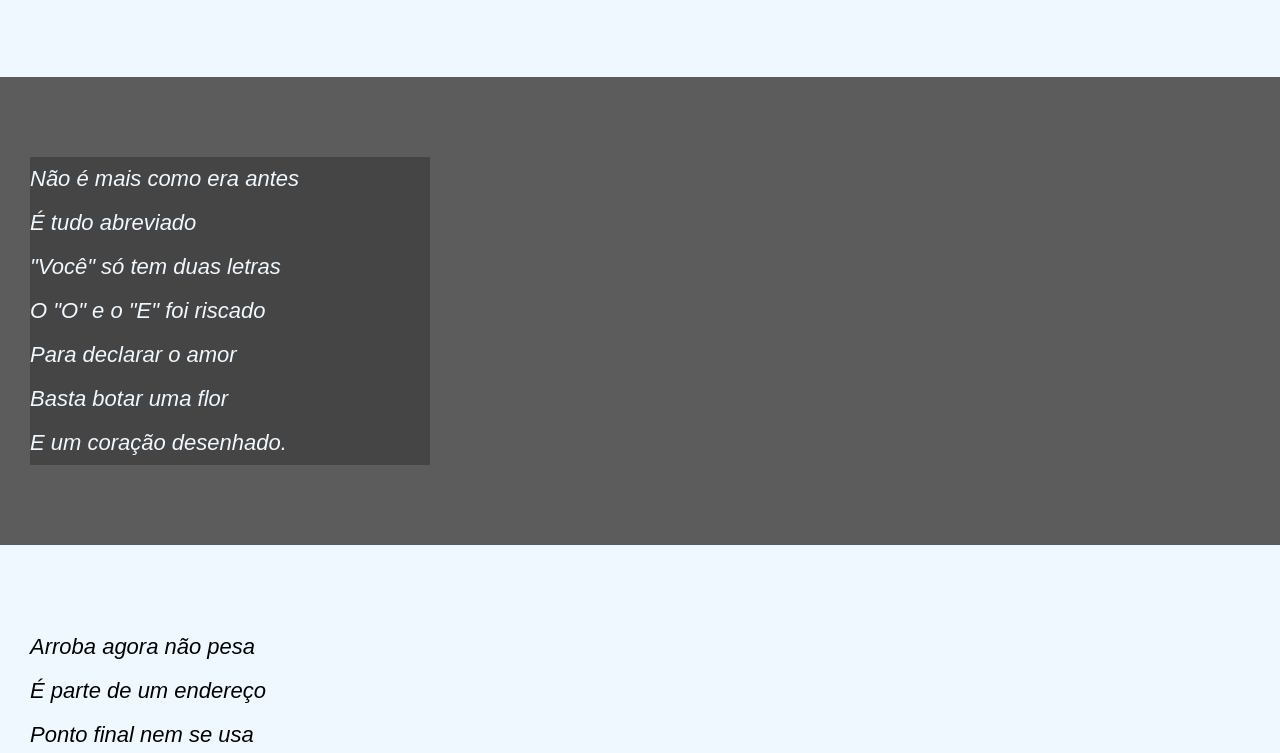
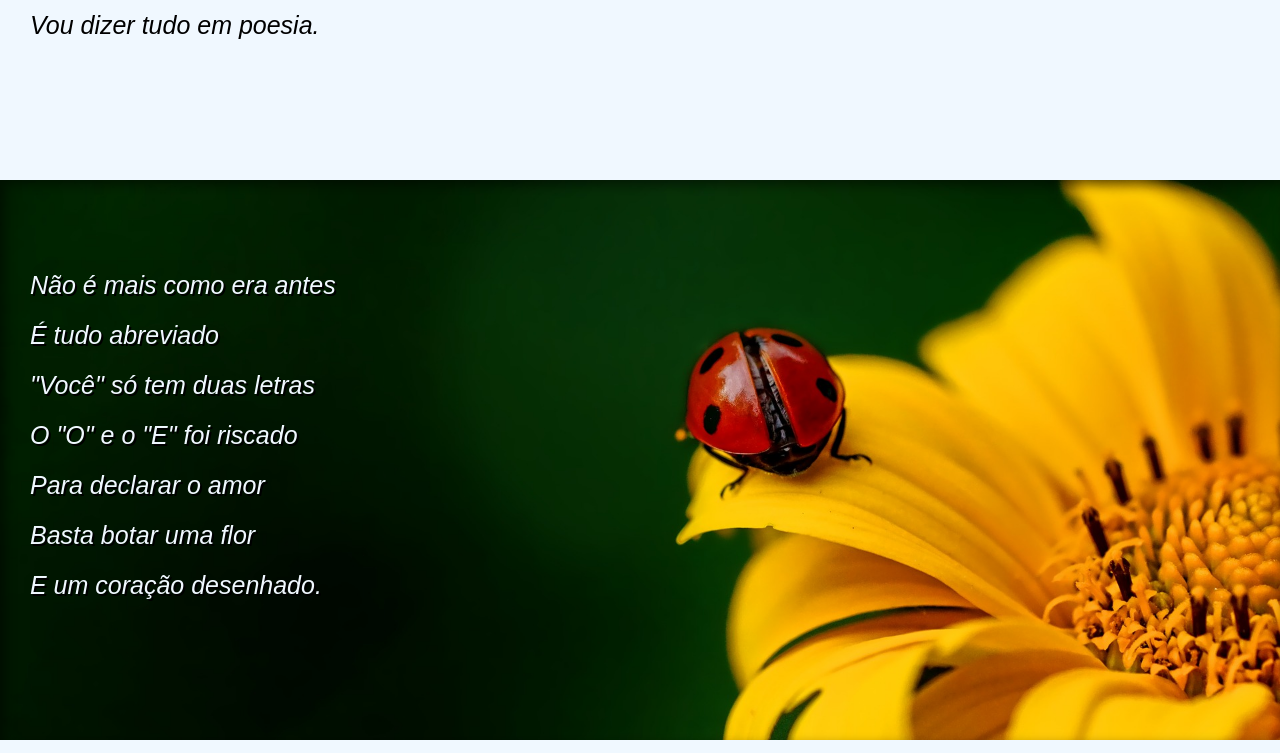
Before and after one commit to jjpxt/html-css, a plain HTML site: page 19_cordel/index.html in a window 1280 px wide. Shown: the part 567-1320 px from the top of the page. Drawn offline with Linux system fonts and the light colour scheme.

Commit message:
terminei

```diff
--- a/19_cordel/index.html
+++ b/19_cordel/index.html
@@ -31,7 +31,7 @@
       </p>
     </section>
 
-    <section class="imagem">
+    <section class="imagem" id="img01">
       <p>
         Não é mais como era antes<br />
         É tudo abreviado <br />
@@ -64,7 +64,7 @@
       </p>
     </section>
 
-    <section class="imagem">
+    <section class="imagem" id="img02">
       <p>
         Tenho saudade das cartas<br />
         Escritas com a própria mão <br />
--- a/19_cordel/style.css
+++ b/19_cordel/style.css
@@ -12,7 +12,7 @@ html, body{
     font-family: "Kanit", sans-serif;
     font-weight: 500;
     font-style: italic;
-    font-size: 22px;
+    font-size: 25px;
 }
 
 header {
@@ -51,17 +51,40 @@ section{
 
 section.normal{
     background-color: aliceblue;
-    color: black;
+    color: rgb(0, 0, 0);
 }
 
 section.imagem{
-    background-color: rgba(0, 0, 0, 0.456);
+    background-color: rgb(0, 0, 0);
     color: aliceblue;
+    box-shadow: inset 5px 5px 12px 0px rgba(0,0,0, 0.473);
+    background-size: cover;
+    background-attachment: fixed;
 }
 
 section.imagem > p{
     width: 400px;
-    background-color: rgba(0,0,0,0.253);
+    background-color: rgba(0, 0, 0, 0.066);
+    text-shadow: 2px 2px 0px black;
+    border-radius: 20px;
+}
+
+section > p{
+    padding-bottom: 2em;
+}
+
+section#img01 {
+    background-image: url('../19_cordel/image/background001.jpg');
+    background-position: right center;
+    background-size: cover;
+    background-repeat: no-repeat;
+}
+
+
+section#img02{
+    background-image: url('../19_cordel/image/background002.jpg');
+    background-position: right center;
+
 }
 
 footer{
```
